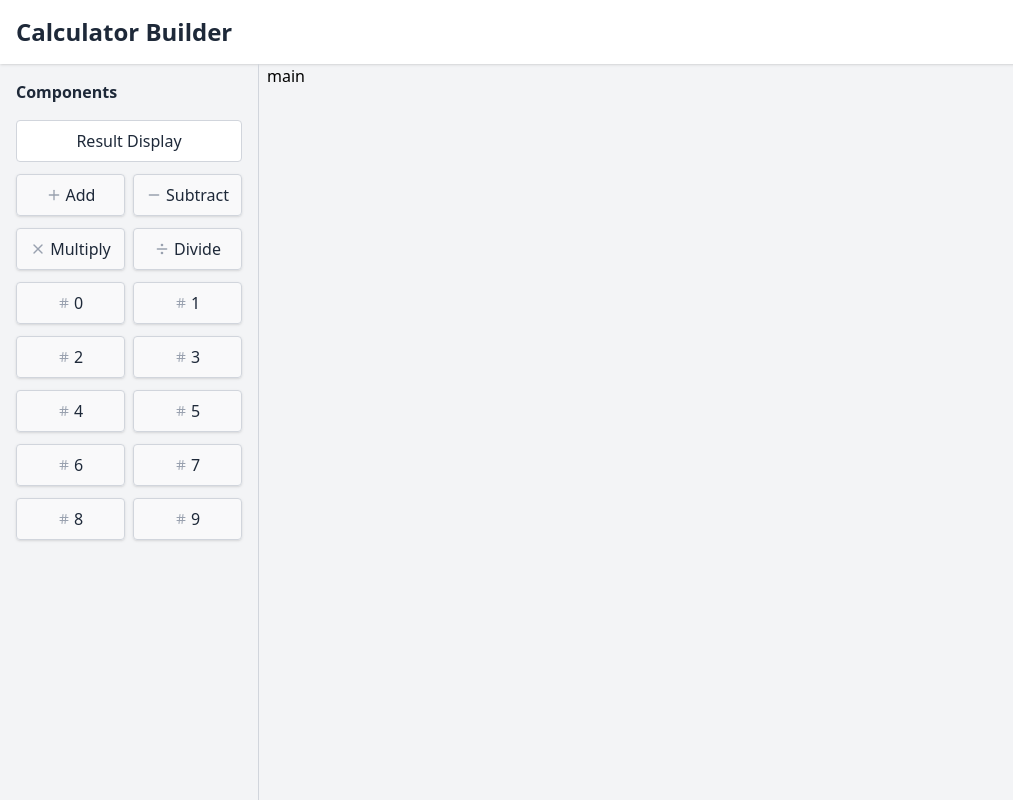
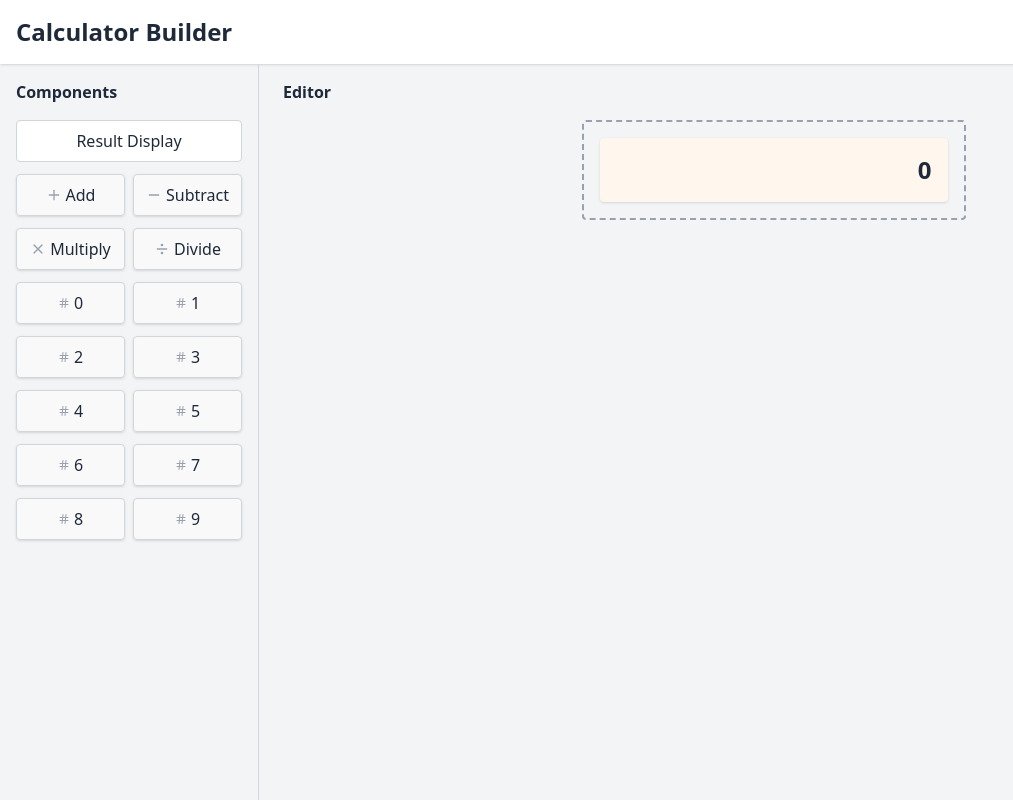
Before and after one commit to i-shant/calculator-builder, a React (Vite) app: page /edit in a window 1280 px wide. Both pictures are taken after a click on the button "Result Display". Shown: the whole page, without its empty margins (0-1013 px from the left). Built offline with nearby package versions, Linux system fonts and the light colour scheme.

Commit message:
logic to add components from sidebar to editor

```diff
--- a/src/components/Editor.tsx
+++ b/src/components/Editor.tsx
@@ -1,10 +1,53 @@
+import { useState } from "react";
 import Sidebar from "./Sidebar";
+import { Component } from "../types";
 
 export default function Editor() {
+  const [components, setComponents] = useState<Component[]>([]);
+
+  function addComponent(newComponent: Component) {
+    setComponents([...components, newComponent]);
+  }
+
+  function renderComponent(item: Component) {
+    switch (item.type) {
+      case "display":
+        return (
+          <div className="col-span-full bg-orange-50 p-4 rounded text-2xl text-end shadow-sm font-semibold">
+            0
+          </div>
+        );
+      case "operator":
+        return (
+          <button className="flex items-center justify-center bg-white/50 rounded shadow p-4 cursor-pointer hover:bg-white">
+            {item.icon}
+          </button>
+        );
+      case "number":
+        return (
+          <button className="flex items-center justify-center bg-cyan-50 rounded shadow-sm p-3 text-lg text-gray-600 font-semibold cursor-pointer hover:bg-white">
+            {item.value}
+          </button>
+        );
+      case "default":
+        return null;
+    }
+  }
+
   return (
     <div className="flex flex-col sm:flex-row flex-1 gap-2">
-      <Sidebar />
-      <main>main</main>
+      <Sidebar handleClick={addComponent} />
+
+      <main className="p-4 text-gray-800 flex-1">
+        <h2 className="text font-bold">Editor</h2>
+        <div className="w-full flex items-center justify-center">
+          <div className="p-4 m-4 w-96 border-2 border-dashed border-gray-400 rounded">
+            <div className="grid grid-cols-4 gap-2">
+              {components.map((item) => renderComponent(item))}
+            </div>
+          </div>
+        </div>
+      </main>
     </div>
   );
 }
--- a/src/components/Sidebar.tsx
+++ b/src/components/Sidebar.tsx
@@ -1,6 +1,11 @@
 import { ALL_COMPONENTS } from "../lib/data";
+import { Component } from "../types";
 
-export default function Sidebar() {
+type Props = {
+  handleClick: (newComponent: Component) => void;
+};
+
+export default function Sidebar({ handleClick }: Props) {
   return (
     <aside className="p-4 border-b sm:border-r sm:border-b-0 border-gray-300 text-gray-800">
       <h2 className="text font-bold">Components</h2>
@@ -10,6 +15,7 @@ export default function Sidebar() {
           return (
             <button
               key={item.id}
+              onClick={() => handleClick(item)}
               className={`${
                 item.type === "display" ? "col-span-3 sm:col-span-2" : ""
               } flex items-center justify-center gap-1 border border-gray-300 bg-white/50 px-3 py-2 rounded shadow cursor-pointer transition-shadow hover:bg-white hover:shadow-none focus:bg-white focus:shadow-none`}
```
